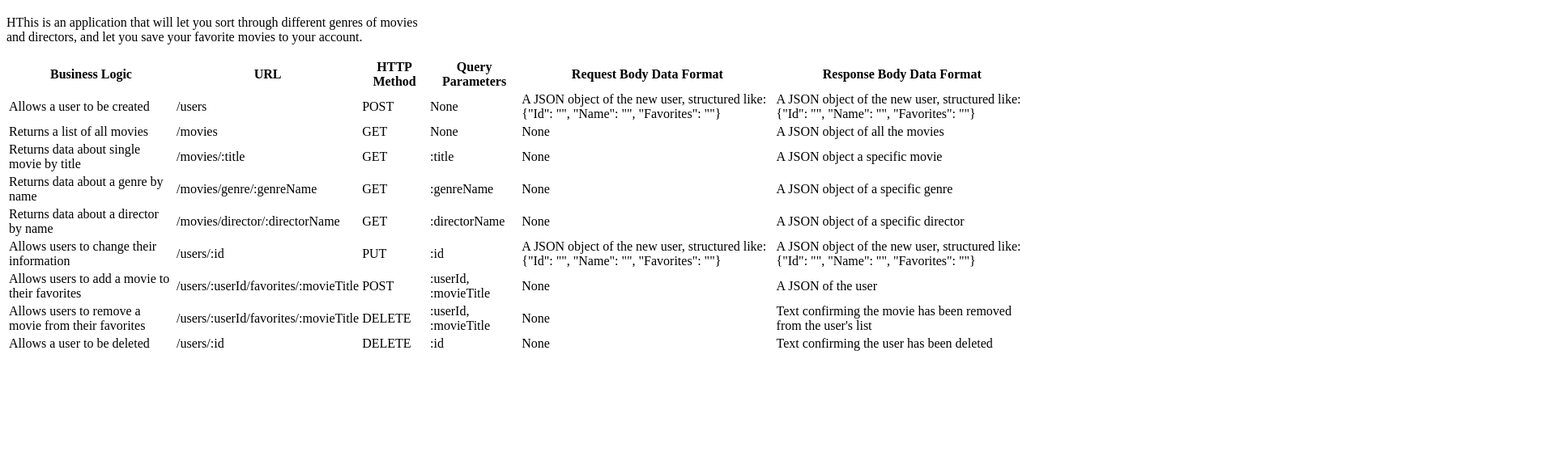
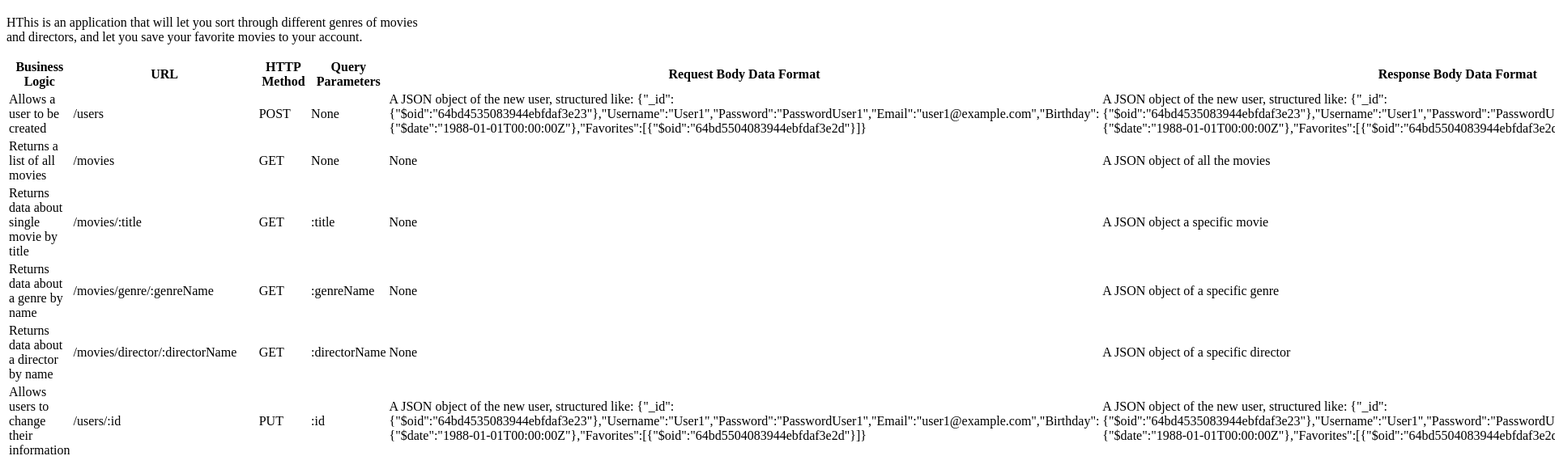
Before and after one commit to matt-visentin/movie_api-1, a website: page public/documentation.html in a window 1280 px wide. Shown: the part 61-625 px from the top of the page at 81% size, 1920 px wide, since content can reach past the window. Drawn offline with Linux system fonts and the light colour scheme.

Commit message:
Update documentation.html

```diff
--- a/public/documentation.html
+++ b/public/documentation.html
@@ -30,8 +30,8 @@
           <td>/users</td>
           <td>POST</td>
           <td>None</td>
-          <td>A JSON object of the new user, structured like: {"Id": "", "Name": "", "Favorites": ""}</td>
-          <td>A JSON object of the new user, structured like: {"Id": "", "Name": "", "Favorites": ""}</td>
+          <td>A JSON object of the new user, structured like: {"_id":{"$oid":"64bd4535083944ebfdaf3e23"},"Username":"User1","Password":"PasswordUser1","Email":"user1@example.com","Birthday":{"$date":"1988-01-01T00:00:00Z"},"Favorites":[{"$oid":"64bd5504083944ebfdaf3e2d"}]}</td>
+          <td>A JSON object of the new user, structured like: {"_id":{"$oid":"64bd4535083944ebfdaf3e23"},"Username":"User1","Password":"PasswordUser1","Email":"user1@example.com","Birthday":{"$date":"1988-01-01T00:00:00Z"},"Favorites":[{"$oid":"64bd5504083944ebfdaf3e2d"}]}</td>
         </tr>
 
         <tr>
@@ -75,8 +75,8 @@
           <td>/users/:id</td>
           <td>PUT</td>
           <td>:id</td>
-          <td>A JSON object of the new user, structured like: {"Id": "", "Name": "", "Favorites": ""}</td>
-          <td>A JSON object of the new user, structured like: {"Id": "", "Name": "", "Favorites": ""}</td>
+          <td>A JSON object of the new user, structured like: {"_id":{"$oid":"64bd4535083944ebfdaf3e23"},"Username":"User1","Password":"PasswordUser1","Email":"user1@example.com","Birthday":{"$date":"1988-01-01T00:00:00Z"},"Favorites":[{"$oid":"64bd5504083944ebfdaf3e2d"}]}</td>
+          <td>A JSON object of the new user, structured like: {"_id":{"$oid":"64bd4535083944ebfdaf3e23"},"Username":"User1","Password":"PasswordUser1","Email":"user1@example.com","Birthday":{"$date":"1988-01-01T00:00:00Z"},"Favorites":[{"$oid":"64bd5504083944ebfdaf3e2d"}]}</td>
         </tr>
 
         <tr>
```
